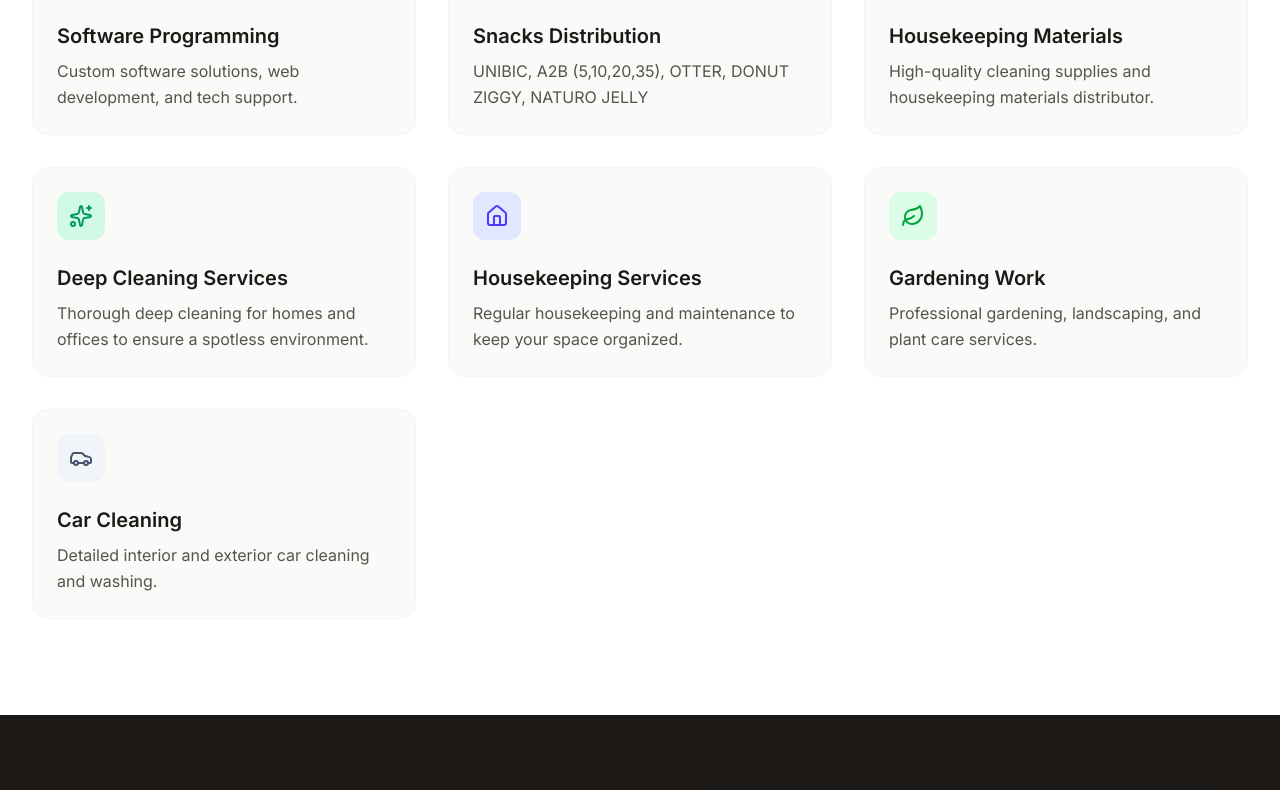
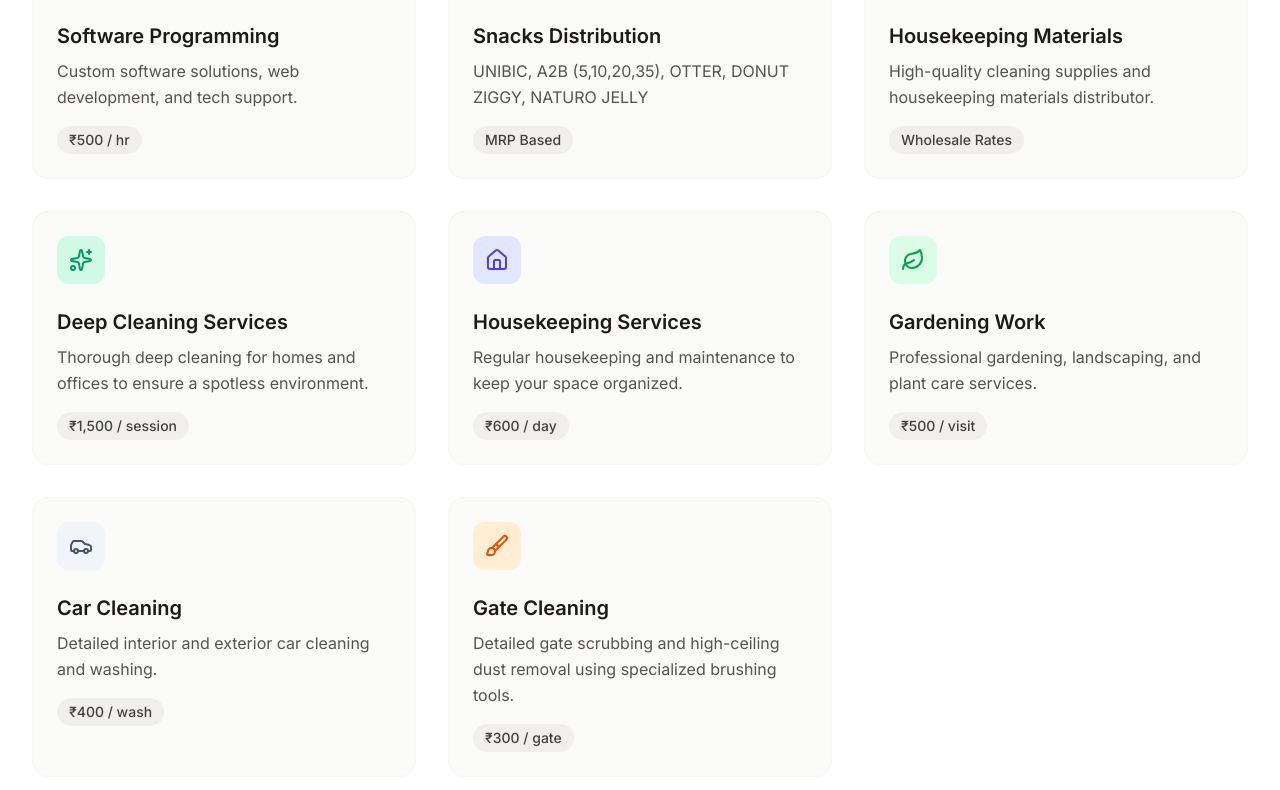
Before and after one commit to svtransport101089/parthiservices, a React (Vite) app: page / in a window 1280 px wide. Shown: the part 890-1680 px from the top of the page. Built offline with nearby package versions, Linux system fonts and the light colour scheme; no server answers.

Commit message:
feat: Add pricing to services
Introduces pricing information for each service offered on the Parthi Services website. This provides users with a clearer understanding of the cost associated with each offering.

```diff
--- a/src/App.tsx
+++ b/src/App.tsx
@@ -15,7 +15,8 @@ import {
   CreditCard,
   FlaskConical,
   Heart,
-  Loader2
+  Loader2,
+  Brush
 } from 'lucide-react';
 import { useState } from 'react';
 import { supabase } from './supabase';
@@ -26,42 +27,56 @@ const services = [
     description: 'Custom software solutions, web development, and tech support.',
     icon: Code,
     color: 'bg-blue-100 text-blue-600',
+    price: '₹500 / hr',
   },
   {
     title: 'Snacks Distribution',
     description: 'UNIBIC, A2B (5,10,20,35), OTTER, DONUT ZIGGY, NATURO JELLY',
     icon: Cookie,
     color: 'bg-amber-100 text-amber-600',
+    price: 'MRP Based',
   },
   {
     title: 'Housekeeping Materials',
     description: 'High-quality cleaning supplies and housekeeping materials distributor.',
     icon: SprayCan,
     color: 'bg-teal-100 text-teal-600',
+    price: 'Wholesale Rates',
   },
   {
     title: 'Deep Cleaning Services',
     description: 'Thorough deep cleaning for homes and offices to ensure a spotless environment.',
     icon: Sparkles,
     color: 'bg-emerald-100 text-emerald-600',
+    price: '₹1,500 / session',
   },
   {
     title: 'Housekeeping Services',
     description: 'Regular housekeeping and maintenance to keep your space organized.',
     icon: Home,
     color: 'bg-indigo-100 text-indigo-600',
+    price: '₹600 / day',
   },
   {
     title: 'Gardening Work',
     description: 'Professional gardening, landscaping, and plant care services.',
     icon: Leaf,
     color: 'bg-green-100 text-green-600',
+    price: '₹500 / visit',
   },
   {
     title: 'Car Cleaning',
     description: 'Detailed interior and exterior car cleaning and washing.',
     icon: Car,
     color: 'bg-slate-100 text-slate-600',
+    price: '₹400 / wash',
+  },
+  {
+    title: 'Gate Cleaning',
+    description: 'Detailed gate scrubbing and high-ceiling dust removal using specialized brushing tools.',
+    icon: Brush,
+    color: 'bg-orange-100 text-orange-600',
+    price: '₹300 / gate',
   },
 ];
 
@@ -251,9 +266,12 @@ export default function App() {
                   <service.icon className="w-6 h-6" />
                 </div>
                 <h3 className="text-xl font-semibold mb-2">{service.title}</h3>
-                <p className="text-stone-600 leading-relaxed">
+                <p className="text-stone-600 leading-relaxed mb-4">
                   {service.description}
                 </p>
+                <div className="inline-flex items-center px-3 py-1 rounded-full bg-stone-200/50 text-stone-700 text-sm font-medium">
+                  {service.price}
+                </div>
               </motion.div>
             ))}
           </div>
```
